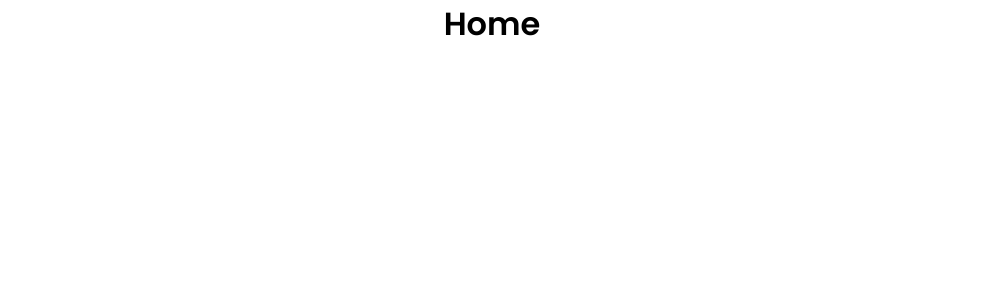
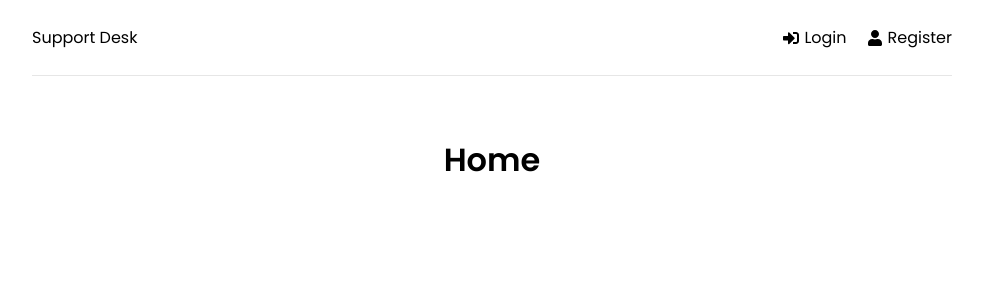
Before and after one commit to AhmedElyacoubiForJ/support-desk, a React (Create React App) app in the folder frontend/: page / in a window 1280 px wide. Shown: the top 300 px of the page, without its empty margins (148-1131 px from the left). Built offline with nearby package versions, Linux system fonts and the light colour scheme.

Commit message:
Header Initial Pages, cool

```diff
--- a/frontend/src/App.js
+++ b/frontend/src/App.js
@@ -1,13 +1,16 @@
-import {BrowserRouter as Router, Routes, Route} from "react-router-dom"
-import Home from "./pages/Home"
-import Login from "./pages/Login"
-import Register from "./pages/Register"
+import { BrowserRouter as Router, Routes, Route } from "react-router-dom";
+import Header from "./components/Header";
+import Home from "./pages/Home";
+import Login from "./pages/Login";
+import Register from "./pages/Register";
+
 
 function App() {
   return (
     <>
       <Router>
         <div className="container">
+          <Header />
           <Routes>
             <Route path="/" element={<Home />} />
             <Route path="/login" element={<Login />} />
--- /dev/null
+++ b/frontend/src/components/Header.jsx
@@ -0,0 +1,32 @@
+import { FaSignInAlt, FaSignOutAlt, FaUser } from "react-icons/fa";
+import { Link, useNavigate } from "react-router-dom";
+
+function Header() {
+  const navigate = useNavigate();
+  return (
+    <header className="header">
+      <div className="logo">
+        <Link to="/">Support Desk</Link>
+      </div>
+      <ul>
+        <li>
+          <Link to="/login">
+            <FaSignInAlt /> Login
+          </Link>
+        </li>
+        <li>
+          <Link to="/register">
+            <FaUser /> Register
+          </Link>
+        </li>
+       {/*  <li>
+          <Link to="/logout">
+            <FaSignOutAlt /> Logout
+          </Link>
+        </li> */}
+      </ul>
+    </header>
+  );
+}
+
+export default Header;
```
Lines whose indentation alone changed are shown as unchanged.
